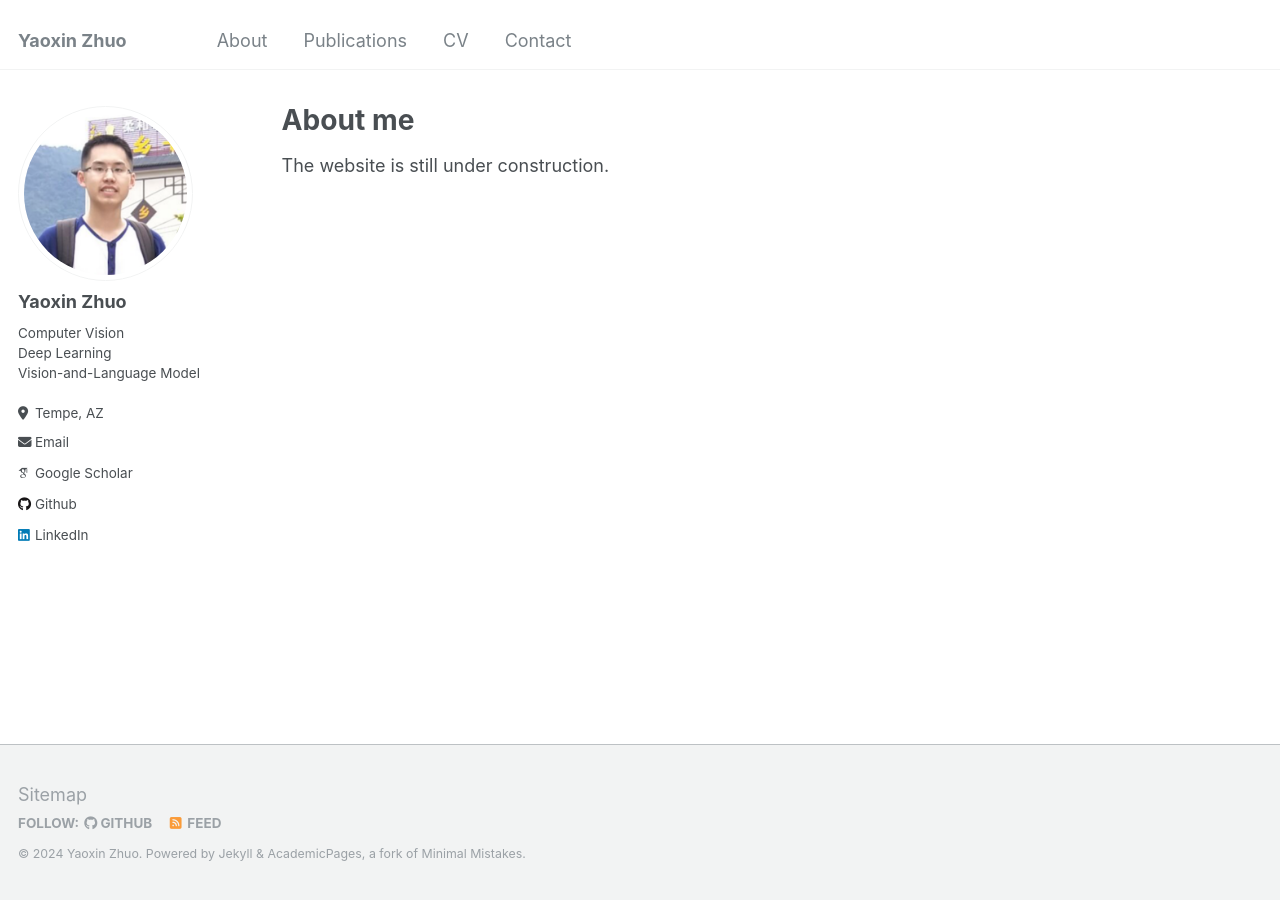
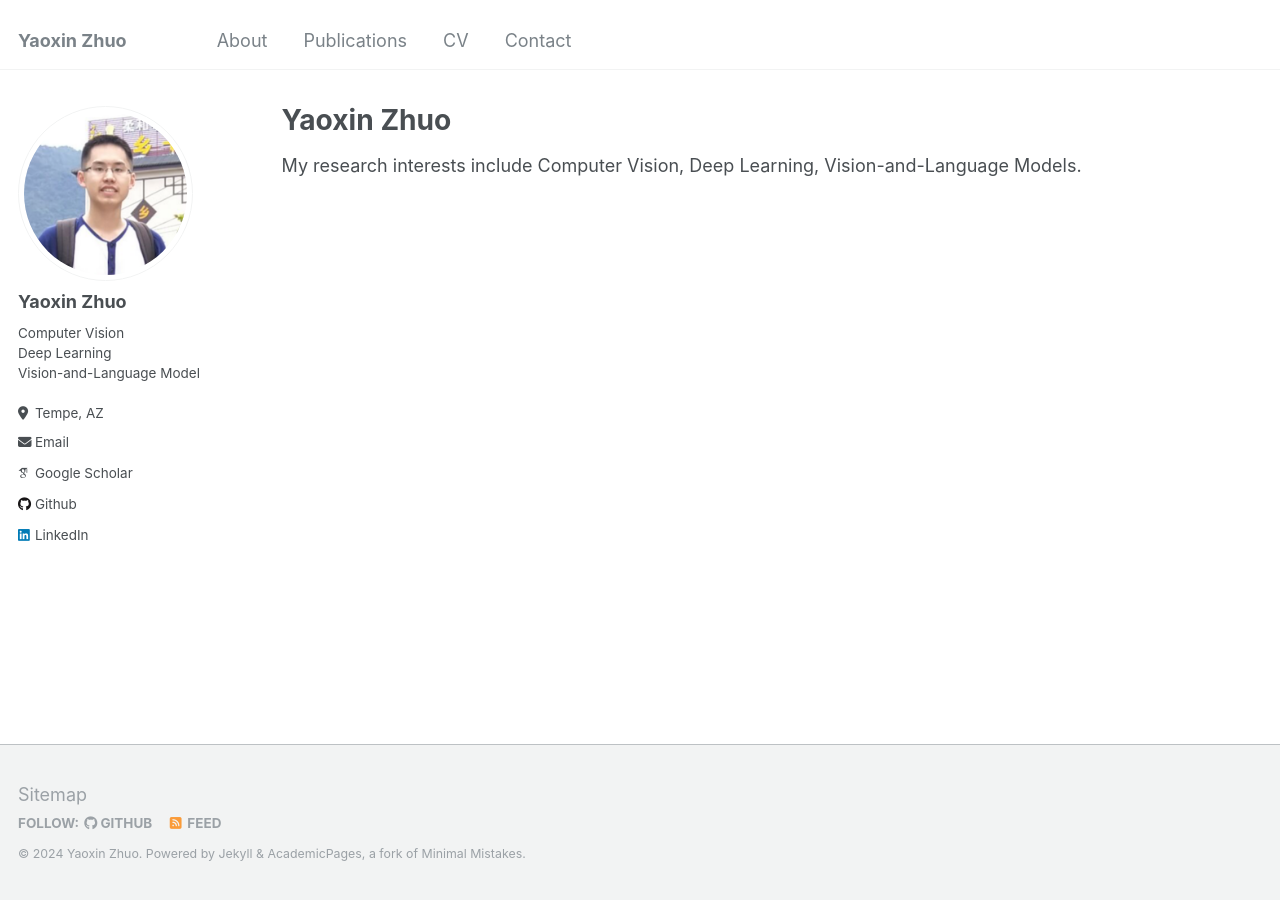
Before and after one commit to yaoxinzhuo/yaoxinzhuo.github.io, a Jekyll site: the page built from _pages/post.md, in a window 1280 px wide. Built offline with Jekyll 4.4.1, drawn with Linux system fonts in a browser that asks for light colours; some web fonts are replaced.

Commit message:
Update post.md

```diff
--- a/_pages/post.md
+++ b/_pages/post.md
@@ -1,9 +1,9 @@
 ---
 layout: archive
-title: "About me"
+title: "Yaoxin Zhuo"
 permalink: /
 author_profile: true
 redirect_from:
   - /post/
 ---
-The website is still under construction.
+My research interests include Computer Vision, Deep Learning, Vision-and-Language Models.
```
